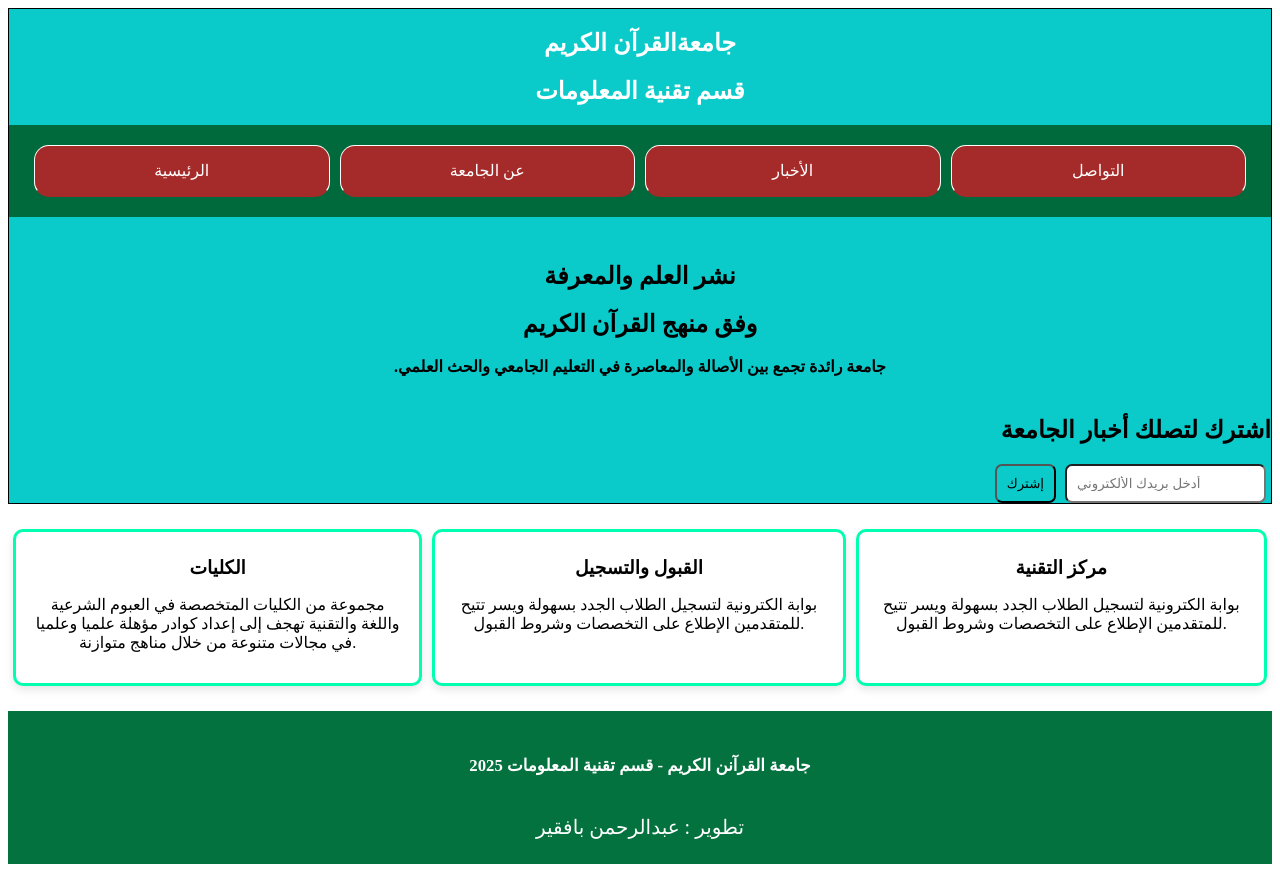
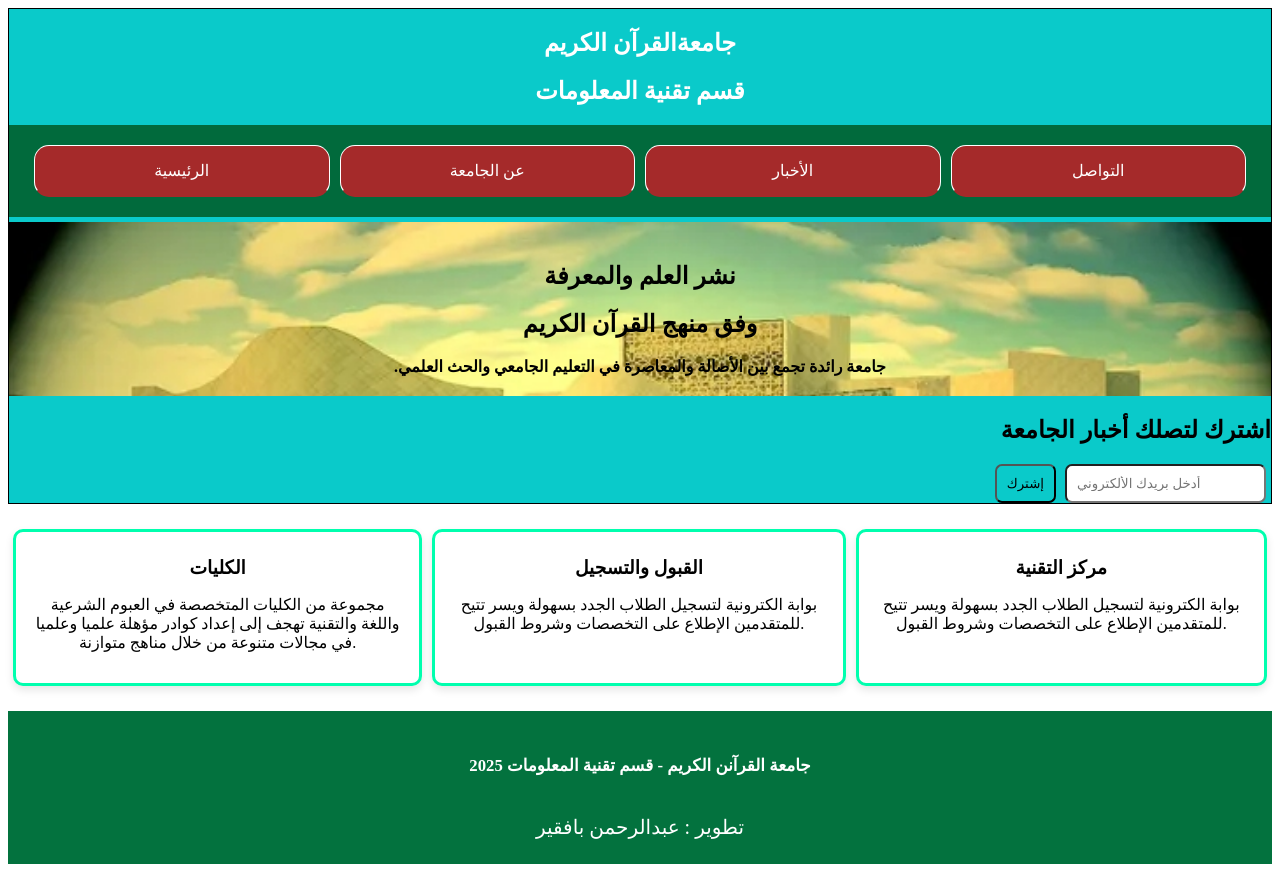
Before and after one commit to AbedurhmanMohammed/index, a plain HTML site: page index.html in a window 1280 px wide. Drawn offline with Linux system fonts and the light colour scheme.

Commit message:
Add files via upload

```diff
--- a/التطبيق.css
+++ b/التطبيق.css
@@ -1,6 +1,6 @@
 
 header{
-    background:  url(./img/background.jpg);
+    background:  url(background.jpg);
     background-size: cover;
     padding: 20PX;
     background-repeat: no-repeat;
```
Also changed, not shown: background.jpg (added).
